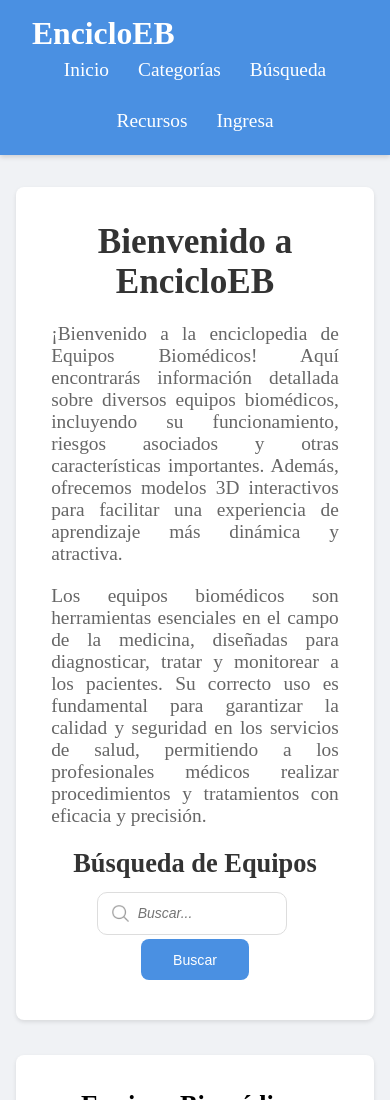
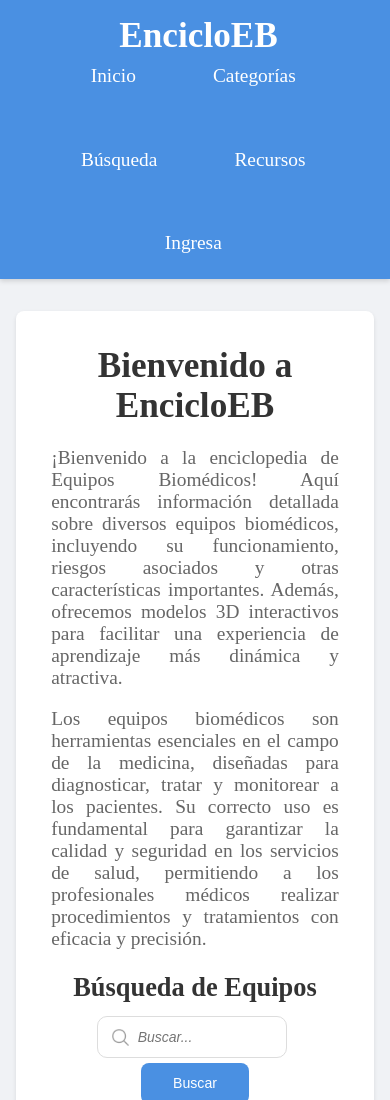
Before and after one commit to DonLuisM/proyecto_final_bootcamp, a plain HTML site: page pagina_equipos_biomed/index.html in a window 390 px wide. Shown: the top 1100 px of the page. Drawn offline with Linux system fonts and the light colour scheme.

Commit message:
updates_navbar

```diff
--- a/pagina_equipos_biomed/css/styles.css
+++ b/pagina_equipos_biomed/css/styles.css
@@ -32,31 +32,6 @@ section h1 {
     font-size: 2.1em;
 }
 
-@media (max-width: 1000px) {
-    .nav_bar {
-        flex-direction: row;
-        flex-wrap: wrap;
-        justify-content: center;
-
-    }
-
-    .nav_bar nav ul {
-        flex-direction: row;
-        flex-wrap: wrap;
-        gap: 15px;
-        justify-content: center;
-    }
-
-    .nav_bar nav ul li {
-        margin: 0.4em;
-    }
-
-    section h1 {
-        text-align: center;
-        font-size: 2em;
-    }
-}
-
 /* * Navbar */
 .nav_bar {
     background-color: #4a90e2;
@@ -70,14 +45,15 @@ section h1 {
 .nav_bar h1 {
     color: white;
     font-weight: 700;
-    font-size: 1.8em;
-    margin: 0;
+    font-size: 2em;
+    padding-left: 0.2em;
 }
 
 .nav_links {
     display: flex;
     list-style: none;
     gap: 2.5em;
+    padding-right: 0.2em;
 }
 
 .nav_links a {
@@ -86,6 +62,9 @@ section h1 {
     font-weight: 500;
     font-size: 1.1em;
     position: relative;
+    padding: 0.4em 0.4em;
+    border-radius: 6px;
+    transition: background-color 0.3s ease-in-out;
 }
 
 .nav_links a::after {
@@ -105,7 +84,30 @@ section h1 {
 }
 
 .nav_links a:hover {
-    background-color: rgba(5, 72, 172, 0.5);
+    background-color: rgba(5, 72, 172, 0.7);
+}
+
+@media (max-width: 900px) {
+    .nav_bar {
+        flex-direction: row;
+        flex-wrap: wrap;
+        justify-content: center;
+    }
+
+    .nav_bar nav ul {
+        flex-direction: row;
+        flex-wrap: wrap;
+        justify-content: center;
+    }
+
+    .nav_bar nav ul li {
+        margin: 0.5em;
+    }
+
+    section h1 {
+        text-align: center;
+        font-size: 2em;
+    }
 }
 
 /* * Index */
--- a/pagina_equipos_biomed/index.html
+++ b/pagina_equipos_biomed/index.html
@@ -10,8 +10,8 @@
 
 <body>
     <header class="nav_bar">
+        <h1>EncicloEB</h1>
         <nav>
-            <h1>EncicloEB</h1>
             <ul class="nav_links">
                 <li><a href="index.html">Inicio</a></li>
                 <li><a href="pages/categorias.html">Categorías</a></li>
```
Also changed, not shown: pagina_equipos_biomed/pages/busqueda.html (+1 -1 lines), pagina_equipos_biomed/pages/categorias.html (+1 -1 lines), pagina_equipos_biomed/pages/ingresa.html (+1 -1 lines), pagina_equipos_biomed/pages/recursos.html (+1 -1 lines).
